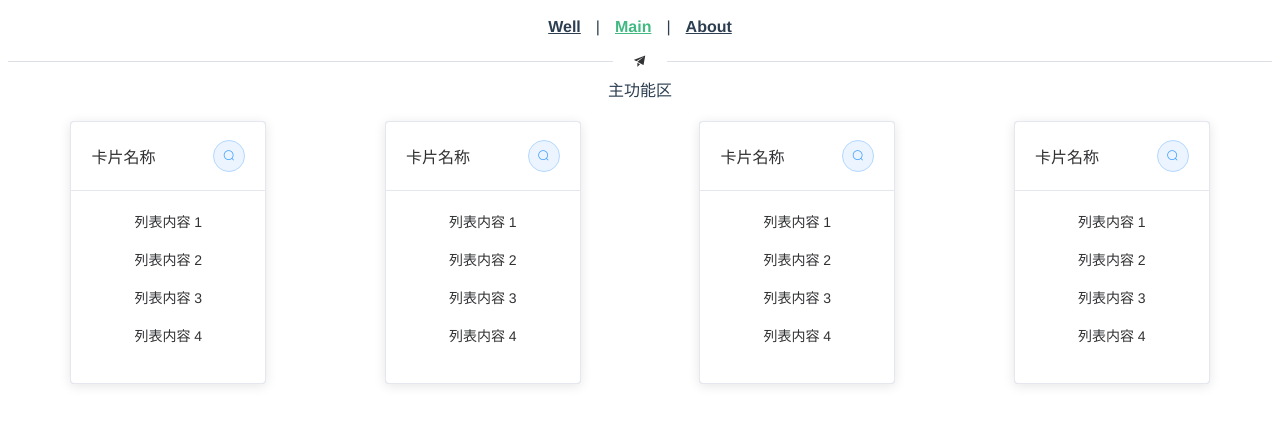
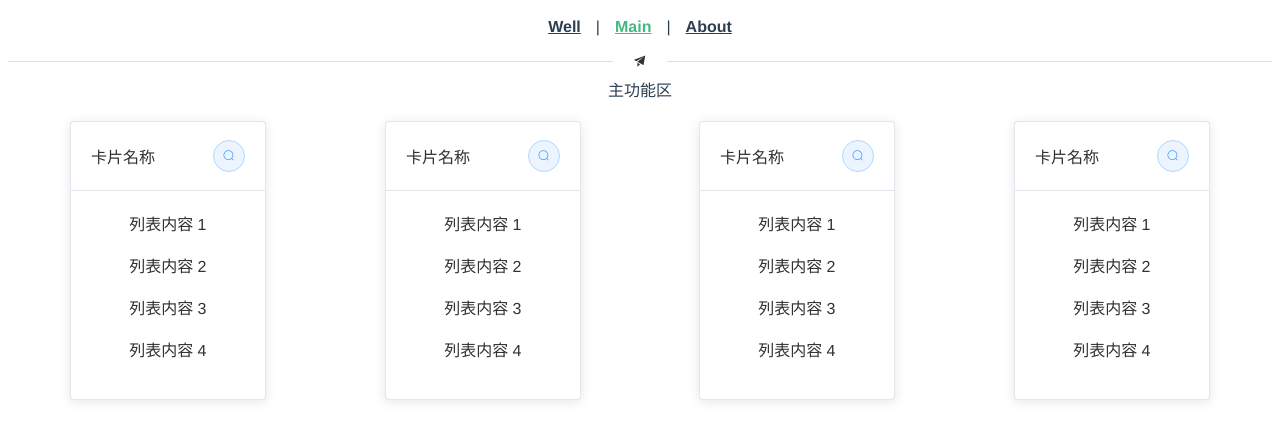
Before and after one commit to humanscrew/vue-lostelk, a Vue app: page /home/mainfunc in a window 1280 px wide. Shown: the top 440 px of the page. Built offline with nearby package versions, Linux system fonts and the light colour scheme.

Commit message:
gain hover css

```diff
--- a/src/components/CardBox.vue
+++ b/src/components/CardBox.vue
@@ -1,8 +1,9 @@
 <template>
+  <div class="hvr-grow-shadow">
     <el-card class="box-card" shadow="always">
       <template #header>
         <div class="card-header">
-        <span>卡片名称</span>
+          <span class="text-scale">卡片名称</span>
           <el-button
             icon="el-icon-search"
             circle
@@ -13,10 +14,15 @@
           <!-- 加载状态 => :loading="true" -->
         </div>
       </template>
-    <div v-for="o in 4" :key="o" class="box-card-text box-card-item">
+      <div
+        v-for="o in 4"
+        :key="o"
+        class="box-card-text box-card-item text-scale"
+      >
         {{ "列表内容 " + o }}
       </div>
     </el-card>
+  </div>
 </template>
 
 <script lang="ts">
@@ -39,16 +45,34 @@ export default defineComponent({
   justify-content: space-between;
   align-items: center;
 }
-
 .box-card-text {
-  font-size: 14px;
+  font-size: auto;
 }
-
 .box-card-item {
   margin-bottom: 18px;
 }
-
 .box-card {
   width: auto;
 }
+
+/* Grow Shadow */
+.hvr-grow-shadow {
+  // display: inline-block;
+  // vertical-align: middle;
+  // -webkit-transform: perspective(1px) translateZ(0);
+  transform: perspective(1px) translateZ(0);
+  box-shadow: 0 0 1px rgba(0, 0, 0, 0);
+  // -webkit-transition-duration: 0.3s;
+  transition-duration: 0.3s;
+  // transition-timing-function: ease-in-out;
+  // -webkit-transition-property: box-shadow, transform;
+  transition-property: box-shadow, transform;
+}
+.hvr-grow-shadow:hover,
+.hvr-grow-shadow:focus,
+.hvr-grow-shadow:active {
+  box-shadow: 0 10px 10px -10px rgba(0, 0, 0, 0.5);
+  // -webkit-transform: scale(1.1);
+  transform: scale(1.1);
+}
 </style>
```
Lines whose indentation alone changed are shown as unchanged.
